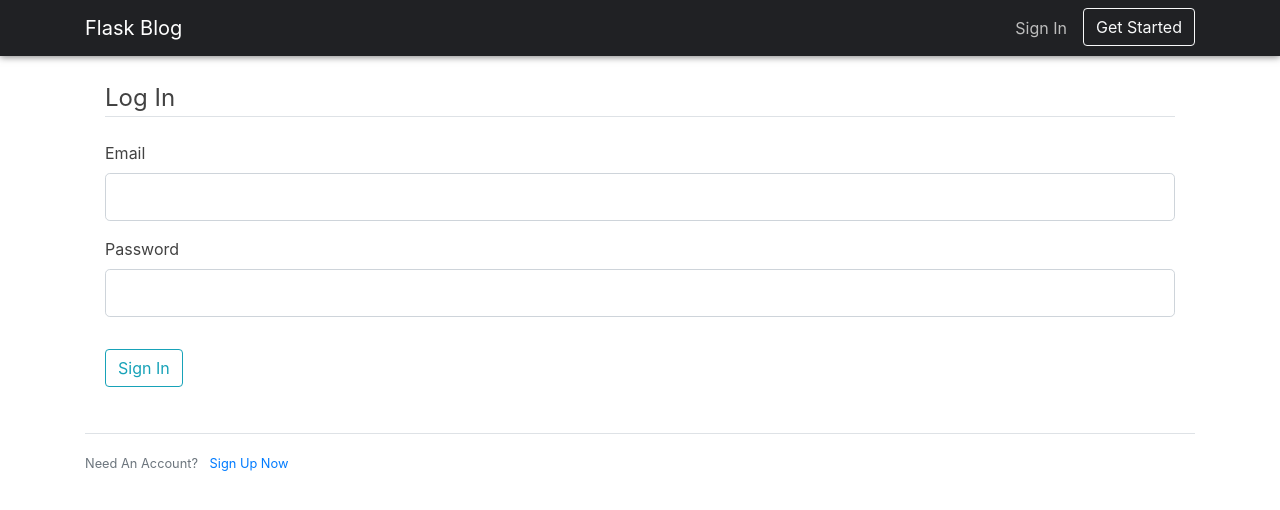
After one commit to ebadgio/flask-blog-template, a Flask app: page /login in a window 1280 px wide. The commit adds this page. Shown: the top 510 px of the page. Run offline with Flask 2, Linux system fonts and the light colour scheme; some libraries are stand-ins or nearby versions.

Commit message:
login and registration without db

```diff
--- /dev/null
+++ b/app/forms.py
@@ -0,0 +1,21 @@
+from flask_wtf import FlaskForm
+from wtforms import StringField, PasswordField, SubmitField, BooleanField
+from wtforms.validators import DataRequired, Length, Email, EqualTo
+
+
+class RegistrationForm(FlaskForm):
+    username = StringField('Username',
+                           validators=[DataRequired(), Length(min=2, max=20)])
+    email = StringField('Email',
+                        validators=[DataRequired(), Email()])
+    password = PasswordField('Password', validators=[DataRequired()])
+    confirm_password = PasswordField('Confirm Password',
+                                     validators=[DataRequired(), EqualTo('password')])
+    submit = SubmitField('Sign Up')
+
+
+class LoginForm(FlaskForm):
+    email = StringField('Email',
+                        validators=[DataRequired(), Email()])
+    password = PasswordField('Password', validators=[DataRequired()])
+    submit = SubmitField('Sign In')
--- a/app/server.py
+++ b/app/server.py
@@ -1,5 +1,8 @@
-from flask import Flask, render_template, url_for
+from flask import Flask, render_template, url_for, flash, redirect
+from forms import RegistrationForm, LoginForm
+import os
 app = Flask(__name__)
+app.config['SECRET_KEY'] = os.environ['SECRET_KEY']
 
 # Dummy data posts
 posts = [
@@ -57,5 +60,27 @@ posts = [
 def feed():
     return render_template('feed.html', posts=posts)
 
+
+@app.route("/register", methods=['GET', 'POST'])
+def register():
+    form = RegistrationForm()
+    if form.validate_on_submit():
+        flash('Account created for' + form.username.data + '!', 'success')
+        return redirect(url_for('feed'))
+    return render_template('register.html', title='Register', form=form)
+
+
+@app.route("/login", methods=['GET', 'POST'])
+def login():
+    form = LoginForm()
+    if form.validate_on_submit():
+        if form.email.data == 'badgio1028@gmail.com' and form.password.data == 'eli123':
+            flash('You have been logged in!', 'success')
+            return redirect(url_for('feed'))
+        else:
+            flash('Login Unsuccessful. Please check username and password', 'danger')
+    return render_template('login.html', title='Login', form=form)
+
+
 if __name__ == '__main__':
     app.run(debug=True)
--- a/app/static/elements.css
+++ b/app/static/elements.css
@@ -1,7 +1,3 @@
-#feed-wrapper {
-    margin-top: 80px;
-}
-
 .navbar-toggler:active {
     outline: none;
 }
--- a/app/static/main.css
+++ b/app/static/main.css
@@ -17,3 +17,7 @@ h1, h2, h3, h4, h5, h6 {
   -webkit-box-shadow: 0 1px 7px rgba(0,0,0,.50);
   box-shadow: 0 1px 7px rgba(0,0,0,.50);
 }
+
+#main-wrapper {
+    padding-top: 70px;
+}
--- a/app/templates/feed.html
+++ b/app/templates/feed.html
@@ -1,6 +1,6 @@
 {% extends 'index.html' %}
 {% block content %}
-        <div class="row" id="feed-wrapper">
+        <div class="row">
             <div class="col-md-8">
                 {% for post in posts %}
                     <article class="media content-section shadow">
--- a/app/templates/index.html
+++ b/app/templates/index.html
@@ -31,7 +31,16 @@
         </div>
       </nav>
     </header>
-    <main role="main" class="container">
+    <main role="main" class="container" id="main-wrapper">
+          {% with messages = get_flashed_messages(with_categories=true) %}
+            {% if messages %}
+              {% for category, message in messages %}
+                <div class="alert alert-{{ category }}">
+                  {{ message }}
+                </div>
+              {% endfor %}
+            {% endif %}
+          {% endwith %}
           {% block content %}{% endblock %}
     </main>
 
--- /dev/null
+++ b/app/templates/login.html
@@ -0,0 +1,45 @@
+{% extends "index.html" %}
+{% block content %}
+    <div class="content-section">
+        <form method="POST" action="">
+            {{ form.hidden_tag() }}
+            <fieldset class="form-group">
+                <legend class="border-bottom mb-4">Log In</legend>
+                <div class="form-group">
+                    {{ form.email.label(class="form-control-label") }}
+                    {% if form.email.errors %}
+                        {{ form.email(class="form-control form-control-lg is-invalid") }}
+                        <div class="invalid-feedback">
+                            {% for error in form.email.errors %}
+                                <span>{{ error }}</span>
+                            {% endfor %}
+                        </div>
+                    {% else %}
+                        {{ form.email(class="form-control form-control-lg") }}
+                    {% endif %}
+                </div>
+                <div class="form-group">
+                    {{ form.password.label(class="form-control-label") }}
+                    {% if form.password.errors %}
+                        {{ form.password(class="form-control form-control-lg is-invalid") }}
+                        <div class="invalid-feedback">
+                            {% for error in form.password.errors %}
+                                <span>{{ error }}</span>
+                            {% endfor %}
+                        </div>
+                    {% else %}
+                        {{ form.password(class="form-control form-control-lg") }}
+                    {% endif %}
+                </div>
+            </fieldset>
+            <div class="form-group">
+                {{ form.submit(class="btn btn-outline-info") }}
+            </div>
+        </form>
+    </div>
+    <div class="border-top pt-3">
+        <small class="text-muted">
+            Need An Account? <a class="ml-2" href="{{ url_for('register') }}">Sign Up Now</a>
+        </small>
+    </div>
+{% endblock content %}
```
Also changed, not shown: app/templates/register.html (added, +72 -0 lines).
